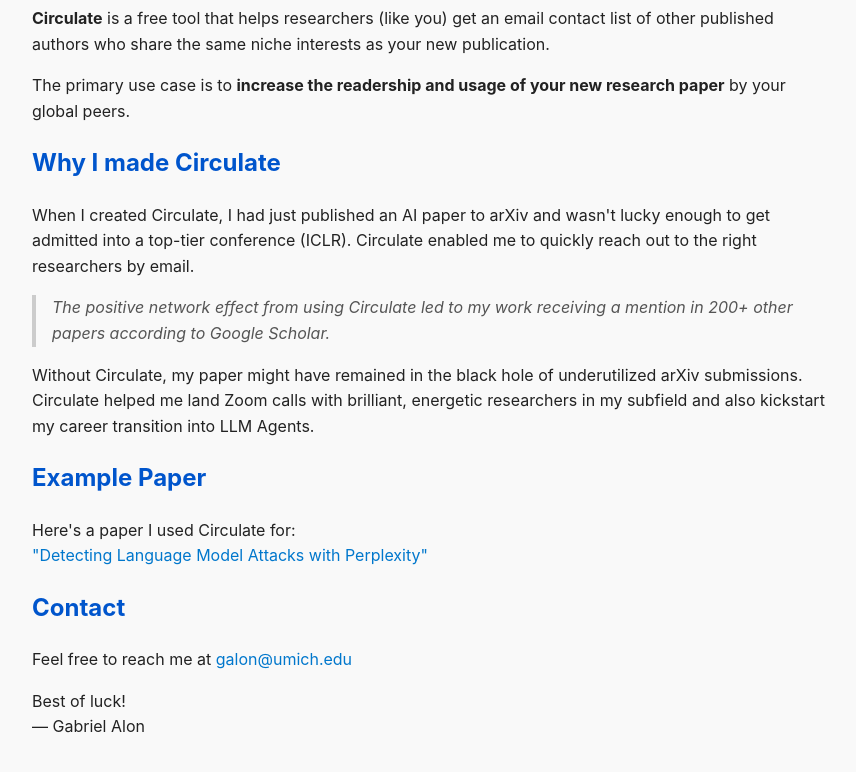
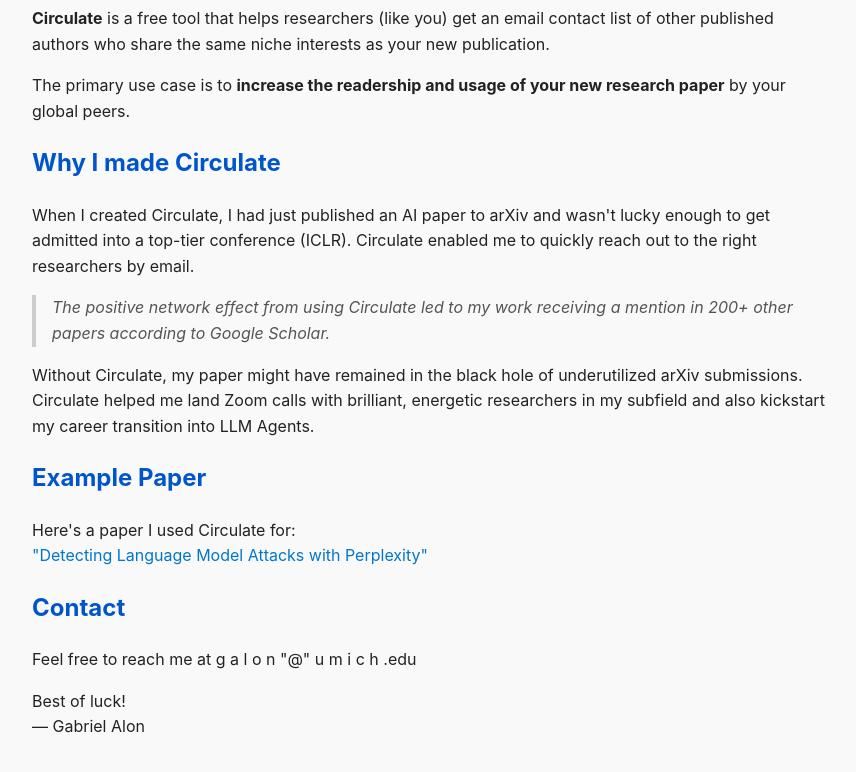
Before and after one commit to galonpy/circulatescience, a plain HTML site: page index.html in a window 1280 px wide. Shown: the part 120-892 px from the top of the page, without its empty margins (208-1064 px from the left). Drawn offline with Linux system fonts and the light colour scheme.

Commit message:
Update index.html

```diff
--- a/index.html
+++ b/index.html
@@ -59,7 +59,7 @@
   </p>
 
   <h2>Contact</h2>
-  <p>Feel free to reach me at <a href="mailto:galon@umich.edu">galon@umich.edu</a></p>
+  <p>Feel free to reach me at g a l o n "@" u m i c h .edu</a></p>
 
   <p>Best of luck!<br />— Gabriel Alon</p>
 </body>
```
